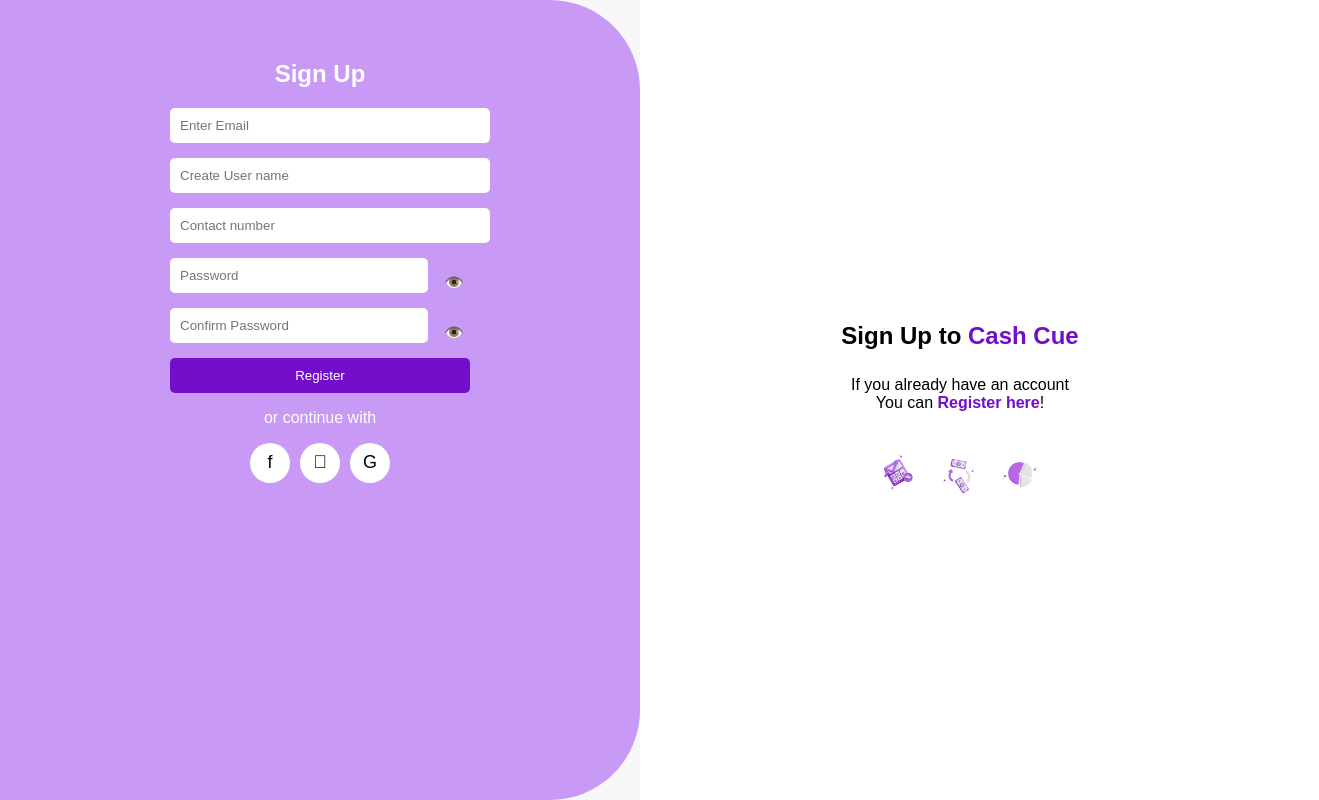
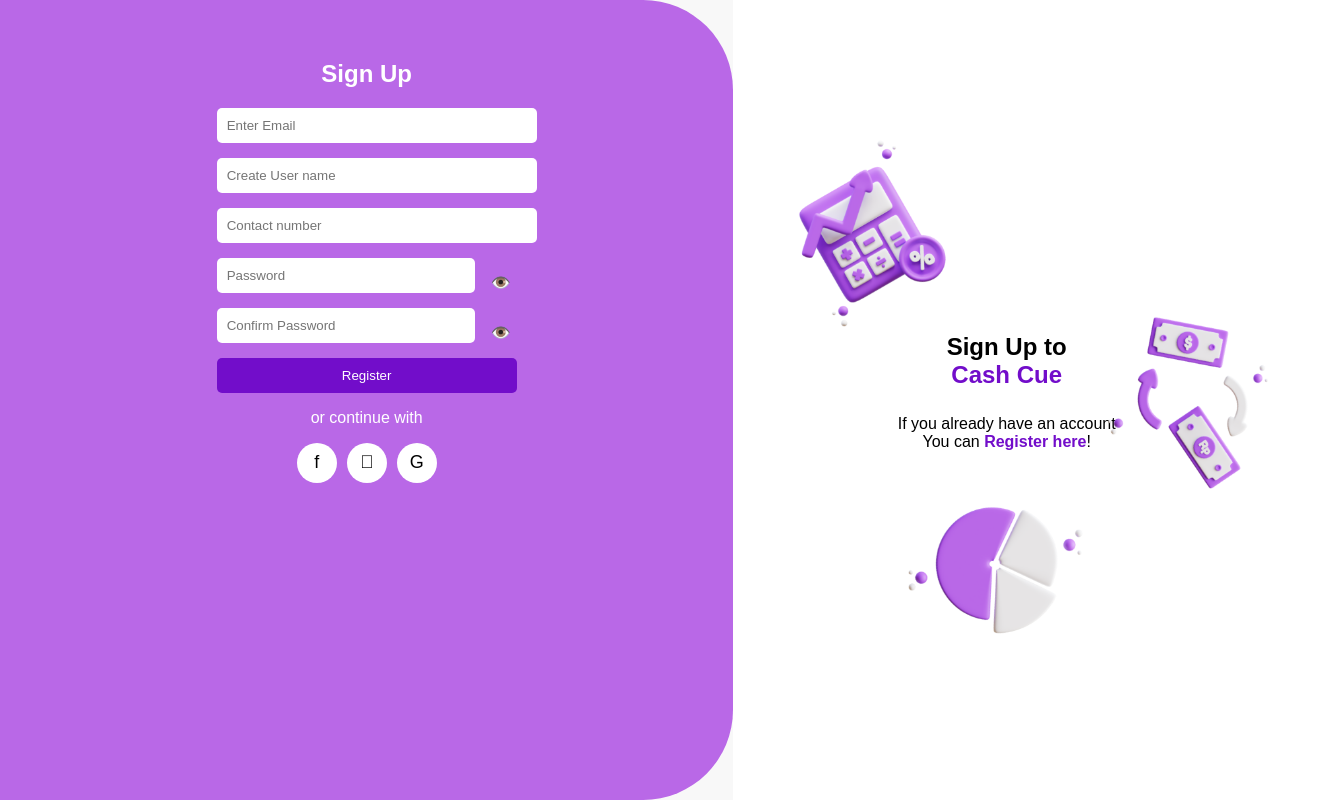
Before and after one commit to heyitsshubh/Expense-tracker, a React (Vite) app in the folder Expence app/: page / in a window 1280 px wide. Shown: the top 800 px of the page, 1319 px wide, since content can reach past the window. Built offline with nearby package versions, Linux system fonts and the light colour scheme.

Commit message:
css applied on signup

```diff
--- a/Expence app/src/Components/Signup.jsx
+++ b/Expence app/src/Components/Signup.jsx
@@ -105,7 +105,8 @@
          {/* Right section: Info and Images */}
          <div className="info-section">
            <h2>
-             Sign Up to <span>Cash Cue</span>
+             Sign Up to <br />
+             <span>Cash Cue</span>
            </h2>
            <p>
              If you already have an account
@@ -113,7 +114,7 @@
              You can <a href="#register">Register here</a>!
            </p>
            <div className="images-container">
-             <img src={Calculator} alt="Calculator" />
+             <img src={Calculator} alt="Calculator" className='calc' />
              <img src={Money} alt="Money" />
              <img src={Chart} alt="Chart" />
            </div>
--- a/Expence app/src/Styles/Signup.css
+++ b/Expence app/src/Styles/Signup.css
@@ -17,9 +17,9 @@
 }
 
 .form-section {
-  background-color: #c89af5;
+  background-color: #b968e7;
   border-radius: 0 90px 90px 0;
-  width: 50%;
+  width: 70%;
   padding: 40px;
   display: flex;
   flex-direction: column;
@@ -133,3 +133,37 @@
   height: 50px;
   object-fit: contain;
 }
+
+.images-container {
+  position: relative; /* Set parent container as relative */
+  /* width: 300px;
+  height: 200px;  */
+}
+
+.images-container img:nth-child(1) {
+  position: absolute;
+  bottom: 0; /* Top-left corner */
+  right: 0;
+  height: 250px;
+  width: 250px;
+  transform: translateY(-50%);
+}
+
+.images-container img:nth-child(2) {
+  position: absolute;
+  top: 50%; /* Center vertically */
+  left: 50%; /* Center horizontally */
+  /* transform: translate(-50%, -50%); */
+  width: 250px;
+  height: 250px;
+  transform: translate(25%,-90%);
+}
+
+.images-container img:nth-child(3) {
+  position: absolute;
+  bottom: 0; /* Bottom-right corner */
+  right: 0;
+  width: 250px;
+  height: 250px;
+  transform: translate( 45%,80%);
+}
```
